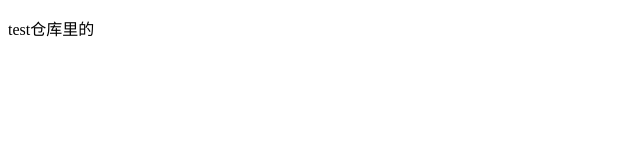
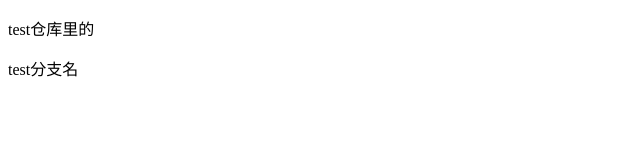
Before and after one commit to gqs944131589/test, a plain HTML site: page index.html in a window 1280 px wide. Shown: the full height of the page, 0-640 px from the left. Drawn offline with Linux system fonts and the light colour scheme.

Commit message:
修改分支

```diff
--- a/index.html
+++ b/index.html
@@ -8,5 +8,6 @@
 </head>
 <body>
         <p>test仓库里的</p>
+        <p>test分支名</p>
 </body>
 </html>
```
